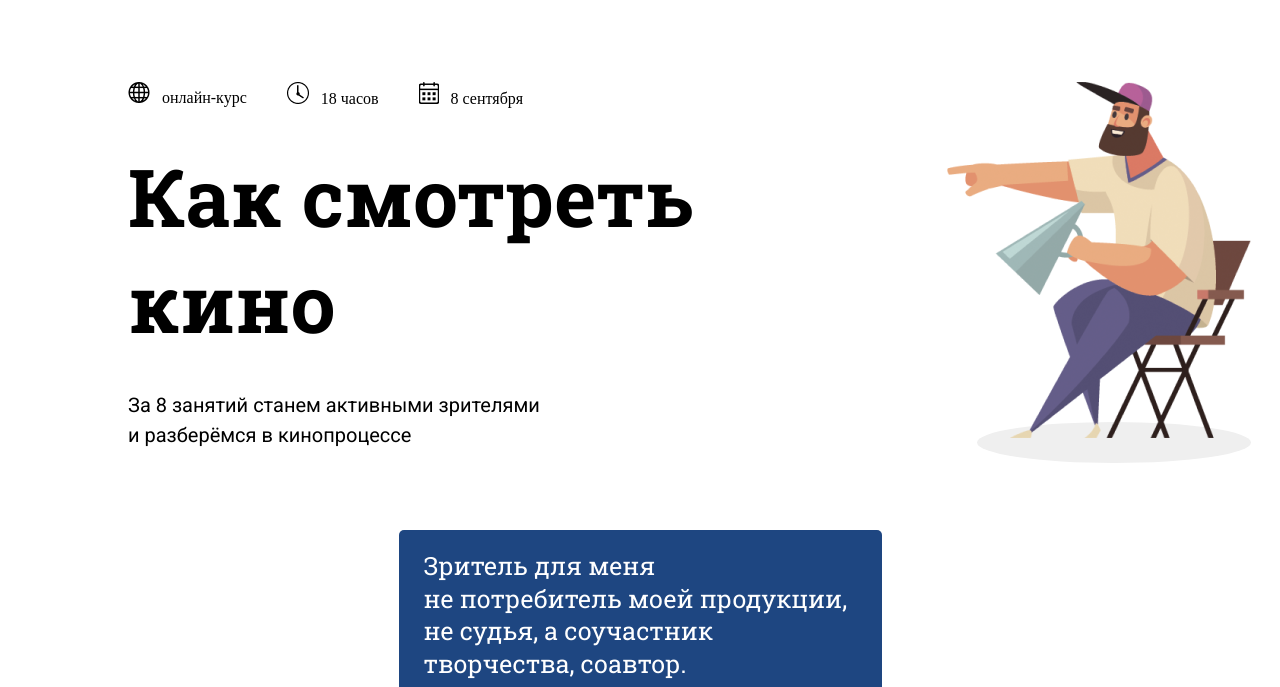
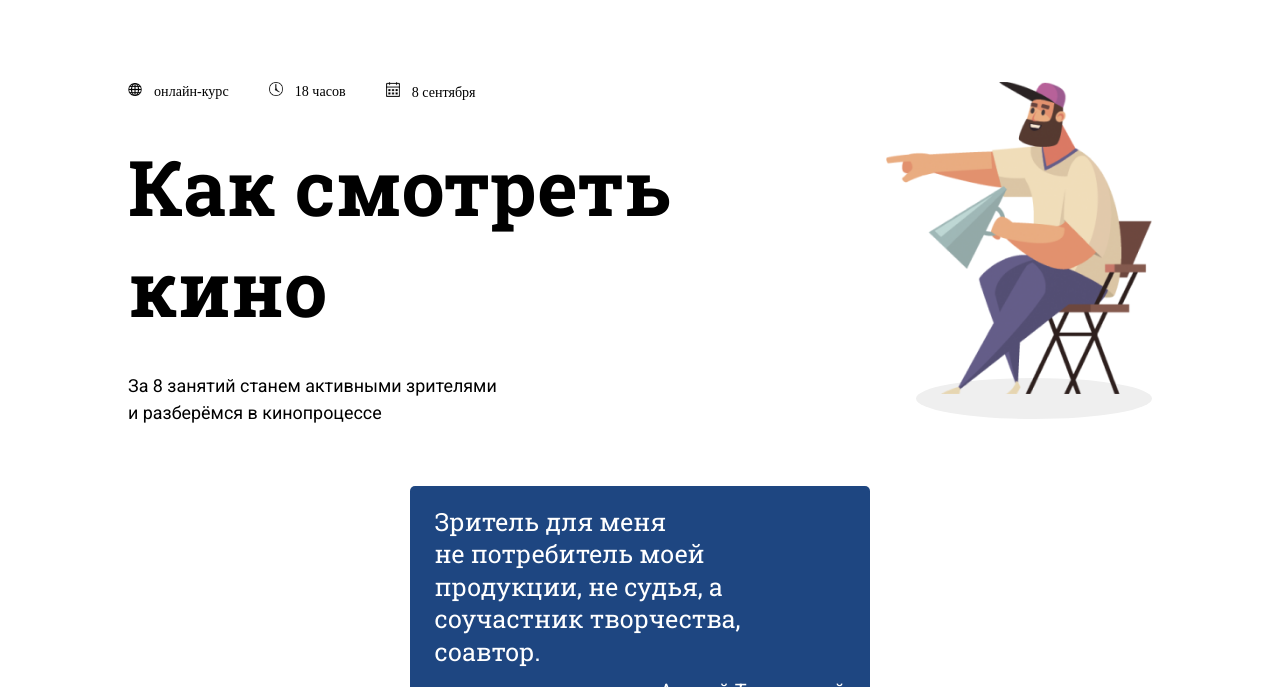
Before and after one commit to rustam-qurbanov/Module-1, a plain HTML site: page index.html in a window 1280 px wide. Shown: the part 110-797 px from the top of the page. Drawn offline with Linux system fonts and the light colour scheme.

Commit message:
changed css

```diff
--- a/adaptive.css
+++ b/adaptive.css
@@ -42,37 +42,38 @@
 
     header .center article .icons .icon_img {
         margin-right: 6px;
-        width: 13px;
-        height: 13px;
+        /* width: 13px;
+        height: 13px; */
     }
 
     header .center article h1 {
-        font-size: 46px;
+        /* font-size: 46px; */
         margin: 10px 0;
     }
 
-    header .center article span {
+    /* header .center article span {
         font-size: 12px;
-    }
+    } */
 
-    header .center article p {
+    /* header .center article p {
         font-size: 12px;
-    }
+    } */
 
     header .center aside {
         width: 30%;
     }
 
-    header .center aside img {
+    /* header .center aside img {
+        width: 100%;
         width: 178px;
         height: 207px;
-        /* max-width: 304px;
-        max-height: 356px; */
-    }
+        max-width: 304px;
+        max-height: 356px;
+    } */
 
     header .center aside .shadow {
-        width: 159px;
-        height: 24px;
+        /* width: 159px;
+        height: 24px; */
         margin-left: 18px;
         bottom: 15px;
     }
@@ -384,19 +385,23 @@
     }
 
     header .center aside {
+        margin: 0 auto;
+        /* width: 100%;
+        display: flex;
+        justify-content: center; */
+    }
+    /* header .center aside .img_box {
         width: 100%;
-        display: flex;
-        justify-content: right;
-    }
+    } */
 
-    header .center aside img {
+    /* header .center aside img {
         width: 142px;
         height: 175px;
-    }
+    } */
 
     header .center aside .shadow {
-        width: 128px;
-        height: 20px;
+        /* width: 128px;
+        height: 20px; */
         margin-left: 14px;
         bottom: 15px;
     }
--- a/style.css
+++ b/style.css
@@ -23,43 +23,67 @@ header .logo_black {
 
 header .center {
     display: flex;
-    /* justify-content: space-between; */
+    justify-content: space-between;
     /* gap: 110px; */
 }
 
 header .center article {
-    width: 500%;
+    width: 70%;
 }
 
 header .center article .icons {
+    /* width: 50%; */
     display: flex;
     gap: 40px;
 }
 
 header .center article .icons .icon_img {
     margin-right: 8px;
+    width: 1.1vw;
+}
+header .center article span {
+    font-size: 1.1vw;
 }
 
 header .center article h1 {
     font-family: 'Roboto Slab';
     font-weight: 700;
-    font-size: 80px;
+    /* font-size: 80px; */
+    font-size: 6vw;
     margin: 35px 0;
 }
 
 header .center article p {
     font-family: 'Roboto';
-    font-size: 20px;
+    /* font-size: 20px; */
+    font-size: 1.4vw;
     line-height: 150%;
 }
 
 header .center aside {
-    width: 20%;
+    width: 26%;
+    /* width: 30%; */
+}
+header .center aside .img_box {
+    width: 100%;
+    /* max-width: 304px; */
+    min-width: 142px;
+    height: auto;
+}
+header .center aside img {
+    width: 26vw;
+    max-width: 100%;
+    min-width: 142px;
+
 }
 
+
 header .center aside .shadow {
-    width: 274px;
-    height: 41px;
+    max-width: 100%;
+    /* width: 274px; */
+    height: 3.5vw;
+    max-height: 41px;
+    min-height: 18px;
     background-color: #EFEFEF;
     border-radius: 50%;
     margin-left: 30px;
@@ -69,8 +93,9 @@ header .center aside .shadow {
 }
 
 header .bottom article {
-    width: 483px;
-    height: 200px;
+    width: 45%;
+    max-width: 483px;
+    /* height: 200px; */
     background-color: #1E4681;
     color: #FFFFFF;
     border-radius: 5px;
```
